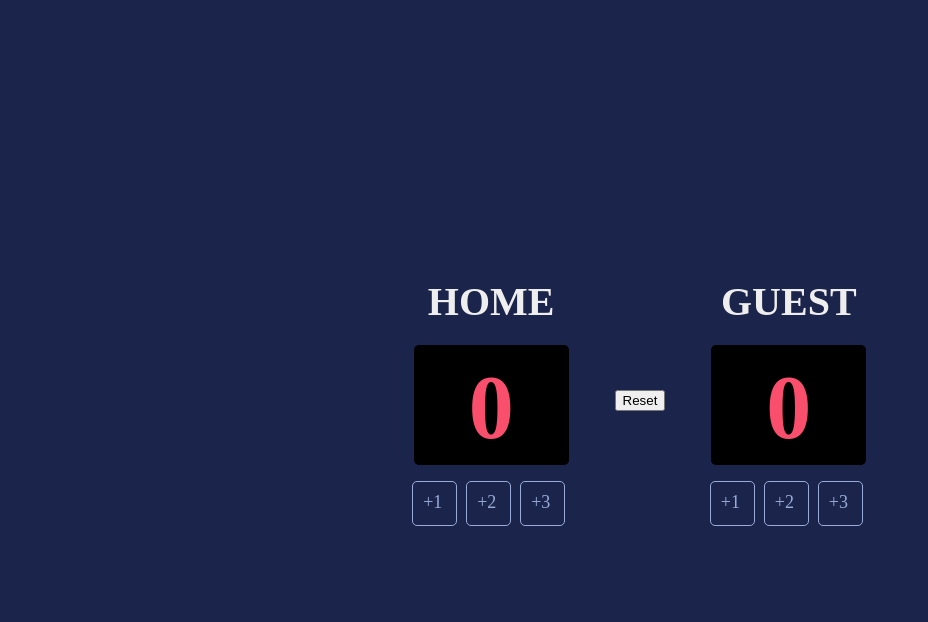
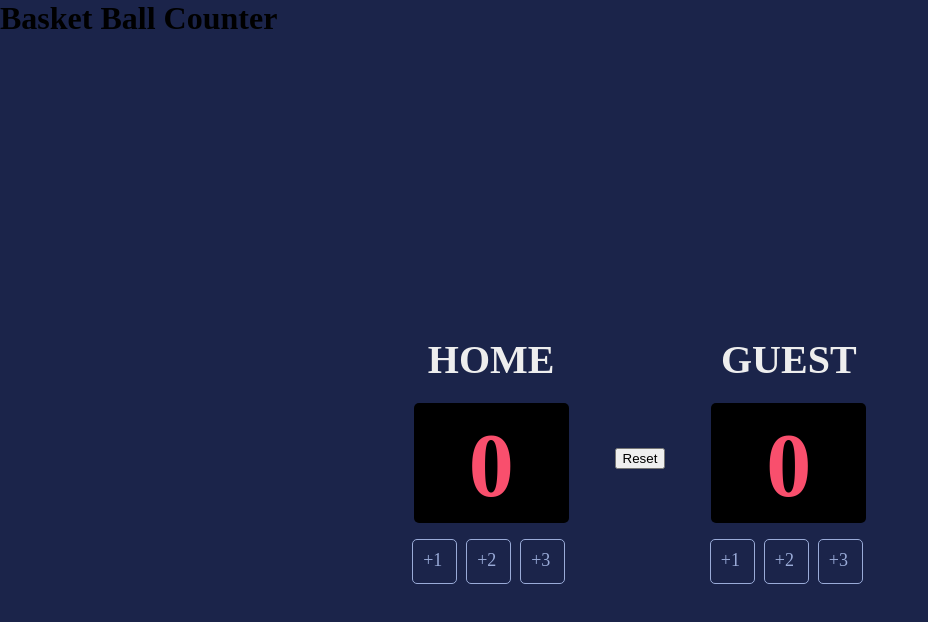
Before and after one commit to MuhammadMoosa/Basketball, a plain HTML site: page index.html in a window 1280 px wide. Shown: the whole page, without its empty margins (0-928 px from the left). Drawn offline with Linux system fonts and the light colour scheme.

Commit message:
Update index.html

```diff
--- a/index.html
+++ b/index.html
@@ -3,6 +3,7 @@
         <link rel="stylesheet" href="index.css">
     </head>
     <body>
+        <h1>Basket Ball Counter</h1>
         <div class="container">
             <div>
                 <h3>HOME</h3>
```
